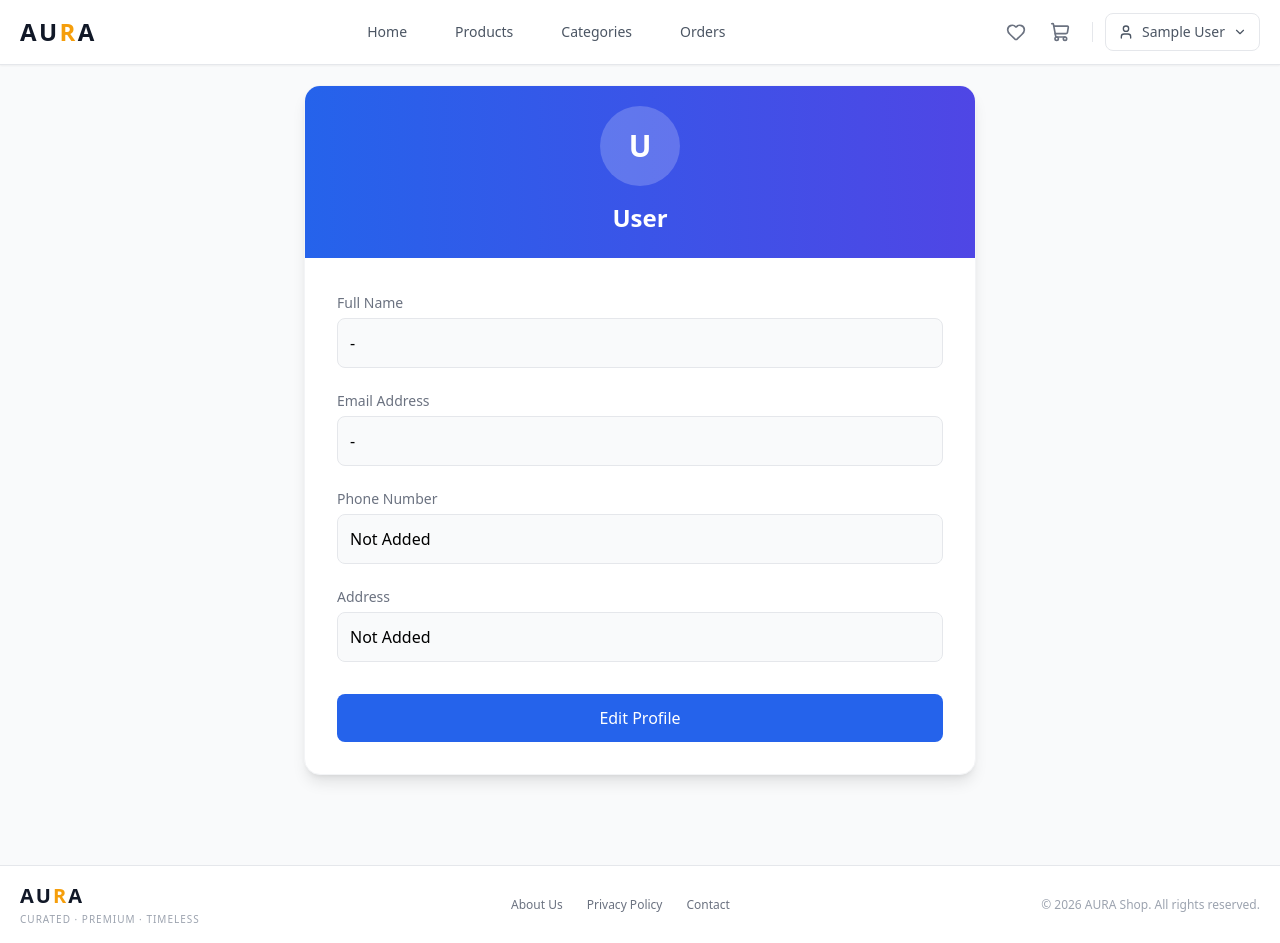
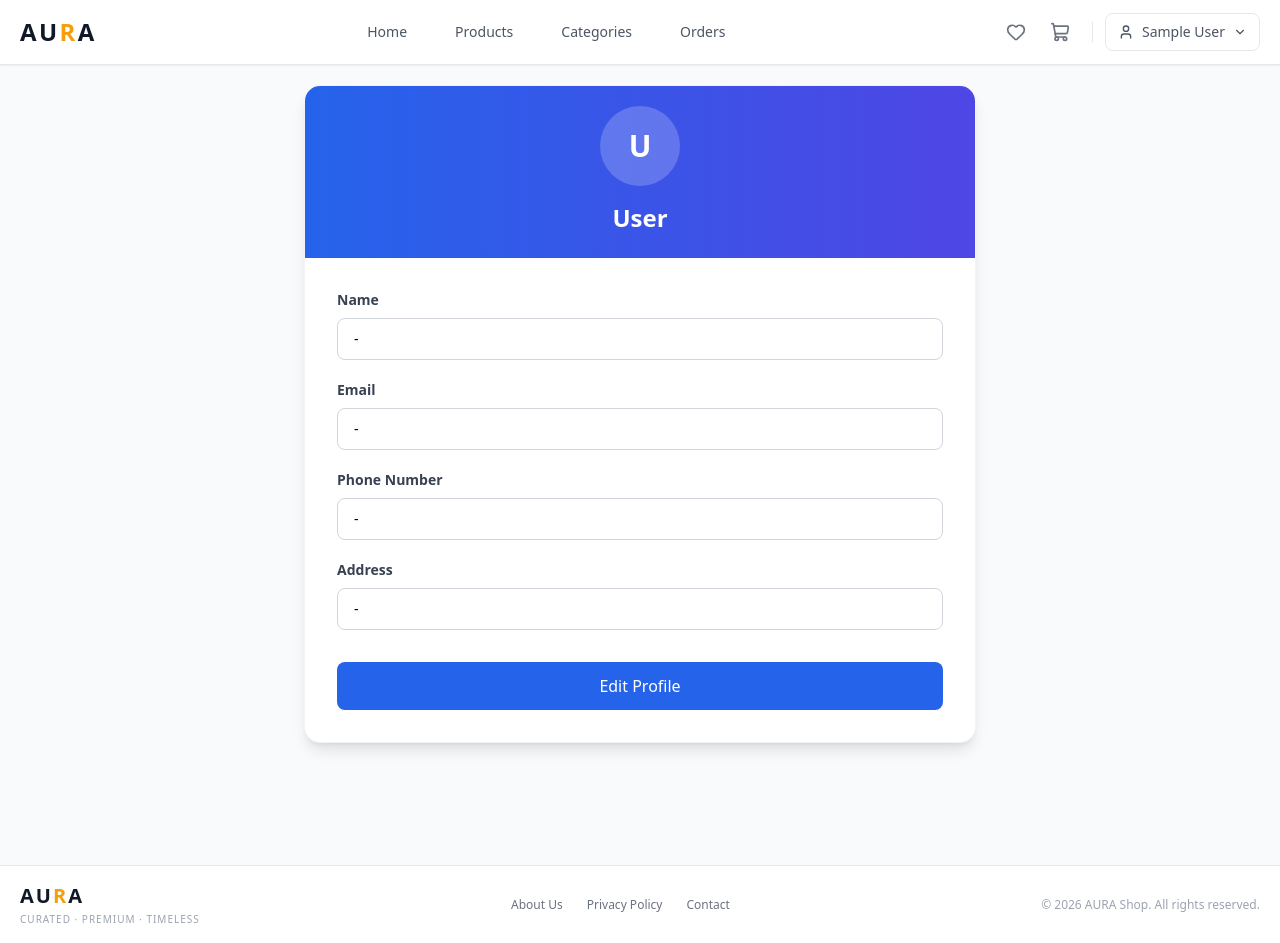
Before and after one commit to silambarasanstr/AURA-SHOP-APP-BACKUP, a React (Vite) app in the folder FrontEnd/: page /profile in a window 1280 px wide. Built offline with nearby package versions, Linux system fonts and the light colour scheme; no server answers; sample sign-in values are in the browser's storage.

Commit message:
profile change

```diff
--- a/FrontEnd/src/components/common/FormInput.jsx
+++ b/FrontEnd/src/components/common/FormInput.jsx
@@ -5,14 +5,27 @@ const FormInput = ({
   value,
   onChange,
   placeholder,
+  disabled = false,
   required = false,
+  className = "",
+  textarea = false,
 }) => {
   return (
     <div>
-      <label className="block mb-2 text-sm font-semibold text-gray-700">
-        {label}
-      </label>
+      <label className="block mb-2 text-sm font-semibold text-gray-700">{label}</label>
 
+      {textarea ? (
+        <textarea
+          name={name}
+          value={value}
+          onChange={onChange}
+          placeholder={placeholder}
+          required={required}
+          disabled={disabled}
+          rows={4}
+          className={`w-full px-4 py-2.5 text-sm border border-gray-300 rounded-lg outline-none focus:ring-2 focus:ring-blue-500 ${className}`}
+        />
+      ) : (
         <input
           type={type}
           name={name}
@@ -20,8 +33,10 @@ const FormInput = ({
           onChange={onChange}
           placeholder={placeholder}
           required={required}
-        className="w-full px-4 py-2.5 text-sm border border-gray-300 rounded-lg outline-none focus:ring-2 focus:ring-blue-500"
+          disabled={disabled}
+          className={`w-full px-4 py-2.5 text-sm border border-gray-300 rounded-lg outline-none focus:ring-2 focus:ring-blue-500 ${className}`}
         />
+      )}
     </div>
   );
 };
--- /dev/null
+++ b/FrontEnd/src/components/home/StatsCard.jsx
@@ -0,0 +1,15 @@
+const StatsCard = ({ icon: Icon, count, label, iconColor }) => {
+  return (
+    <div className="flex items-center gap-2 px-4 py-1.5 border border-gray-200 rounded-full text-[11px] tracking-[0.08em] font-mono text-gray-700 bg-white hover:border-gray-900 hover:shadow-sm transition-all">
+      <Icon size={12} className={iconColor} />
+
+      <strong className="font-semibold text-gray-900">
+        {count}
+      </strong>
+
+      {label}
+    </div>
+  );
+};
+
+export default StatsCard;
--- a/FrontEnd/src/features/auth/authSlice.js
+++ b/FrontEnd/src/features/auth/authSlice.js
@@ -1,24 +1,27 @@
 import { createSlice } from "@reduxjs/toolkit";
 
 const initialState = {
-  user: null,
-  isLoggedIn: false,
+  user: JSON.parse(localStorage.getItem("user")) || null,
 };
 
 const authSlice = createSlice({
   name: "auth",
   initialState,
   reducers: {
-    login(state, action) {
+    setUser: (state, action) => {
       state.user = action.payload;
-      state.isLoggedIn = true;
+
+      localStorage.setItem("user", JSON.stringify(action.payload));
     },
-    logout(state) {
+
+    logout: (state) => {
       state.user = null;
-      state.isLoggedIn = false;
+
+      localStorage.removeItem("user");
+      localStorage.removeItem("token");
     },
   },
 });
 
-export const { login, logout } = authSlice.actions;
+export const { setUser, logout } = authSlice.actions;
 export default authSlice.reducer;
--- a/FrontEnd/src/pages/Home.jsx
+++ b/FrontEnd/src/pages/Home.jsx
@@ -10,6 +10,7 @@ import { ShoppingBag, Tag, ArrowRight, Sparkles } from "lucide-react";
 import React, { useEffect } from "react";
 import img1 from "../../assets/banner/bannerimg1.jpg";
 import img2 from "../../assets/banner/bannerimg2.jpg";
+import StatsCard from "../components/home/StatsCard";
 
 const bannerImages = [img1, img2];
 
@@ -68,24 +69,22 @@ const Home = () => {
         </div>
 
         <div>
-          {/* Stats bar — floats below banner */}
           {!productsLoading && !categoriesLoading && (
             <div className="bg-white border-b border-gray-100">
               <div className="flex flex-wrap items-center gap-3 py-3 mx-auto max-w-7xl">
-                <div className="flex items-center gap-2 px-4 py-1.5 border border-gray-200 rounded-full text-[11px] tracking-[0.08em] font-mono text-gray-700 bg-white hover:border-gray-900 hover:shadow-sm transition-all">
-                  <ShoppingBag size={12} className="text-emerald-600" />
-                  <strong className="font-semibold text-gray-900">
-                    {activeProducts.length}
-                  </strong>{" "}
-                  Products
-                </div>
-                <div className="flex items-center gap-2 px-4 py-1.5 border border-gray-200 rounded-full text-[11px] tracking-[0.08em] font-mono text-gray-700 bg-white hover:border-gray-900 hover:shadow-sm transition-all">
-                  <Tag size={12} className="text-blue-600" />
-                  <strong className="font-semibold text-gray-900">
-                    {activeCategories.length}
-                  </strong>{" "}
-                  Categories
-                </div>
+                <StatsCard
+                  icon={ShoppingBag}
+                  count={activeProducts.length}
+                  label="Products"
+                  iconColor="text-emerald-600"
+                />
+
+                <StatsCard
+                  icon={Tag}
+                  count={activeCategories.length}
+                  label="Categories"
+                  iconColor="text-blue-600"
+                />
               </div>
             </div>
           )}
--- a/FrontEnd/src/pages/Profile.jsx
+++ b/FrontEnd/src/pages/Profile.jsx
@@ -3,6 +3,7 @@ import axios from "axios";
 import { getProfile, updateProfile } from "../services/profileService";
 import toast from "react-hot-toast";
 import Loading from "../components/common/Loading";
+import FormInput from "../components/common/FormInput";
 
 const Profile = () => {
   const [user, setUser] = useState({
@@ -15,7 +16,6 @@ const Profile = () => {
   const [editMode, setEditMode] = useState(false);
   const [loading, setLoading] = useState(false);
   const [fetching, setFetching] = useState(false);
-
   const token = localStorage.getItem("token");
 
   const fetchProfile = useCallback(async () => {
@@ -57,8 +57,19 @@ const Profile = () => {
 
     try {
       const data = await updateProfile(user);
+      await fetchProfile();
 
-      setUser((prev) => ({ ...prev, ...data }));
+      const authUser = JSON.parse(localStorage.getItem("user"));
+
+      localStorage.setItem(
+        "user",
+        JSON.stringify({
+          ...authUser,
+          ...data,
+        })
+      );
+
+      window.dispatchEvent(new Event("userUpdated"));
       setEditMode(false);
 
       toast.success("Profile updated successfully");
@@ -91,31 +102,12 @@ const Profile = () => {
         <div className="p-8">
           {!editMode ? (
             <>
-              {/* Profile Details */}
+
               <div className="grid gap-5">
-                <div>
-                  <label className="text-sm font-medium text-gray-500">Full Name</label>
-                  <div className="p-3 mt-1 border rounded-lg bg-gray-50">{user.name || "-"}</div>
-                </div>
-
-                <div>
-                  <label className="text-sm font-medium text-gray-500">Email Address</label>
-                  <div className="p-3 mt-1 border rounded-lg bg-gray-50">{user.email || "-"}</div>
-                </div>
-
-                <div>
-                  <label className="text-sm font-medium text-gray-500">Phone Number</label>
-                  <div className="p-3 mt-1 border rounded-lg bg-gray-50">
-                    {user.phone || "Not Added"}
-                  </div>
-                </div>
-
-                <div>
-                  <label className="text-sm font-medium text-gray-500">Address</label>
-                  <div className="p-3 mt-1 border rounded-lg bg-gray-50">
-                    {user.address || "Not Added"}
-                  </div>
-                </div>
+                <FormInput label="Name" value={user.name || "-"} />
+                <FormInput label="Email" value={user.email || "-"} />
+                <FormInput label="Phone Number" value={user.phone || "-"} />
+                <FormInput label="Address" value={user.address || "-"} />
               </div>
 
               <button
@@ -127,51 +119,38 @@ const Profile = () => {
             </>
           ) : (
             <form onSubmit={handleUpdate} className="space-y-5">
-              <div>
-                <label className="block mb-2 text-sm font-medium text-gray-600">Full Name</label>
-                <input
-                  name="name"
+              <FormInput
+                label="Name"
                 value={user.name}
                 onChange={handleChange}
-                  className="w-full p-3 transition border rounded-lg focus:ring-2 focus:ring-blue-500 focus:border-blue-500"
+                name="name"
                 placeholder="Enter your name"
               />
-              </div>
 
-              <div>
-                <label className="block mb-2 text-sm font-medium text-gray-600">
-                  Email Address
-                </label>
-                <input
+              <FormInput
+                label="Email"
                 name="email"
                 value={user.email}
                 disabled
-                  className="w-full p-3 bg-gray-100 border rounded-lg cursor-not-allowed"
+                className="bg-gray-100 cursor-not-allowed"
               />
-              </div>
 
-              <div>
-                <label className="block mb-2 text-sm font-medium text-gray-600">Phone Number</label>
-                <input
-                  name="phone"
+              <FormInput
+                label="Phone Number"
                 value={user.phone}
                 onChange={handleChange}
-                  className="w-full p-3 transition border rounded-lg focus:ring-2 focus:ring-blue-500 focus:border-blue-500"
-                  placeholder="Enter phone number"
+                name="phone"
+                placeholder="Enter your phone number"
               />
-              </div>
 
-              <div>
-                <label className="block mb-2 text-sm font-medium text-gray-600">Address</label>
-                <textarea
+              <FormInput
+                label="Address"
                 name="address"
                 value={user.address}
                 onChange={handleChange}
-                  rows="3"
-                  className="w-full p-3 transition border rounded-lg resize-none focus:ring-2 focus:ring-blue-500 focus:border-blue-500"
                 placeholder="Enter address"
+                textarea
               />
-              </div>
 
               <div className="flex gap-3 pt-2">
                 <button
--- a/FrontEnd/src/routes/AppRoutes.jsx
+++ b/FrontEnd/src/routes/AppRoutes.jsx
@@ -16,7 +16,7 @@ const Wishlist = lazy(() => import("../pages/Wishlist"));
 const Login = lazy(() => import("../auth/Login"));
 const Register = lazy(() => import("../auth/Register"));
 const Categories = lazy(() => import("../containers/CategoriesContainer"));
-const OrderTracking = lazy(() => import("../containers/order-tracking"));
+const OrderTracking = lazy(() => import("../containers/OrderTracking"));
 const NotFound = lazy(() => import("../pages/NotFound"));
 
 const AppRoutes = () => {
@@ -76,15 +76,6 @@ const AppRoutes = () => {
             />
 
             <Route
-              path="/order-tracking"
-              element={
-                <ProtectedRoute>
-                  <OrderTracking />
-                </ProtectedRoute>
-              }
-            />
-
-            <Route
               path="/orders/:id"
               element={
                 <ProtectedRoute>
@@ -92,11 +83,6 @@ const AppRoutes = () => {
                 </ProtectedRoute>
               }
             />
-
-
-
-
-
           </Route>
 
           <Route path="/login" element={<Login />} />
```
Also changed, not shown: FrontEnd/src/components/layout/Header.jsx (+21 -9 lines), FrontEnd/src/containers/OrderTracking.jsx (renamed from FrontEnd/src/containers/order-tracking.jsx). Lines whose indentation alone changed are shown as unchanged.
